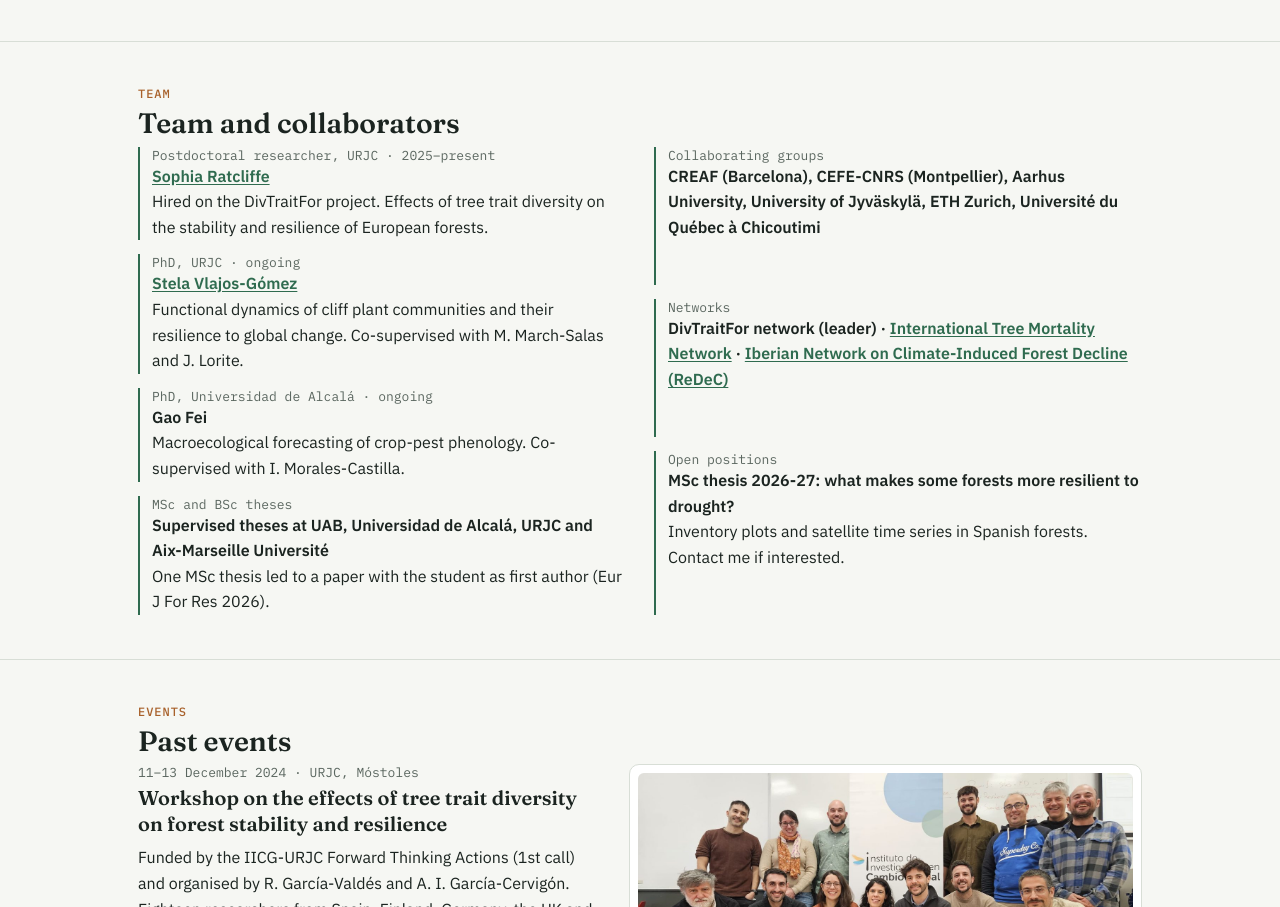
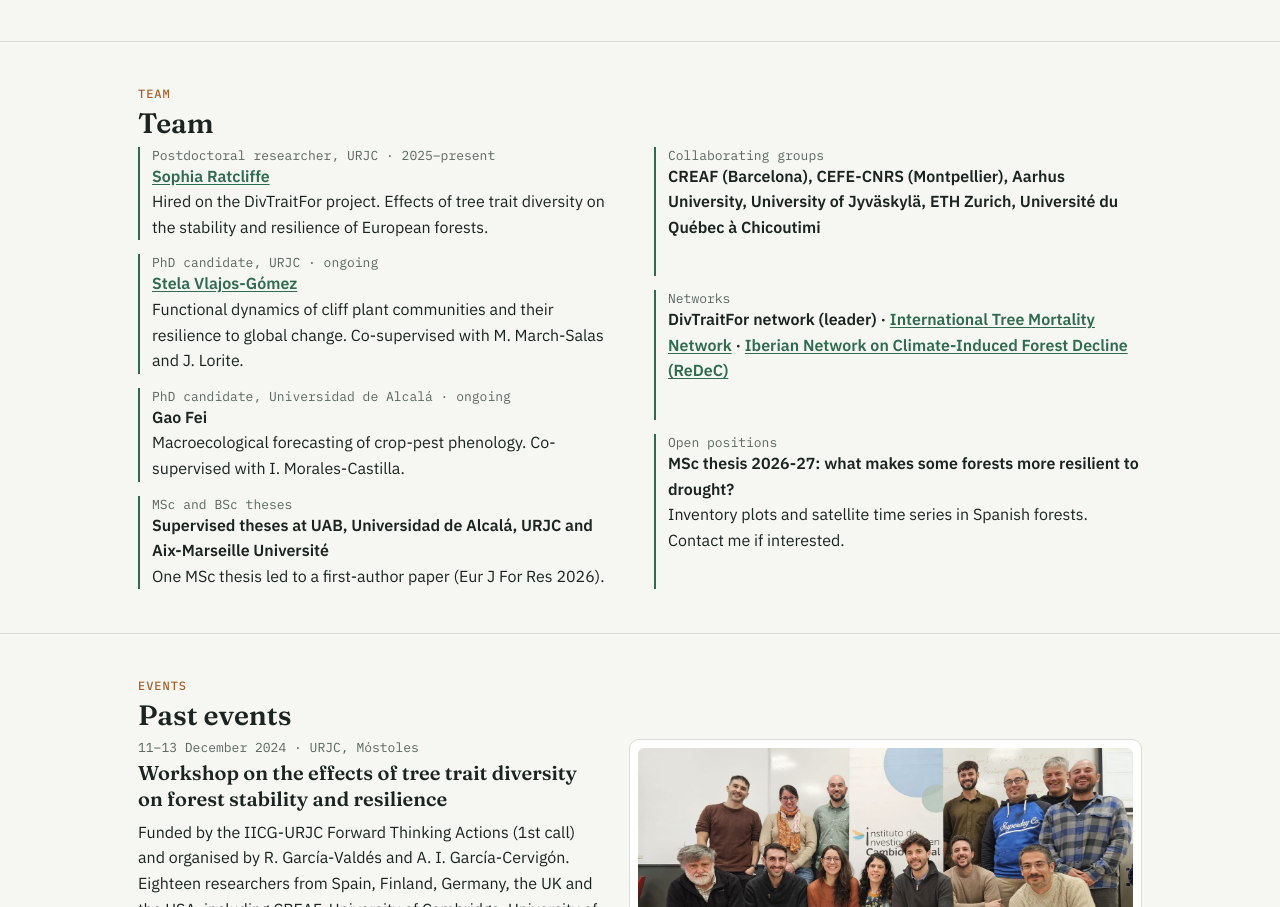
Before and after one commit to rgarciavaldes/rgarciavaldes.github.io, a plain HTML site: page index.html in a window 1280 px wide. Shown: the part 4321-5228 px from the top of the page. Drawn offline with Linux system fonts and the light colour scheme.

Commit message:
Add files via upload

```diff
--- a/index.html
+++ b/index.html
@@ -197,13 +197,13 @@ footer{border-top:1px solid var(--line);padding-block:28px;color:var(--muted);fo
 
 <section id="team"><div class="wrap">
 <p class="kicker">Team</p>
-<h2>Team and collaborators</h2>
+<h2>Team</h2>
 <div class="cols">
 <ul class="list">
 <li><div class="when">Postdoctoral researcher, URJC · 2025–present</div><div class="what"><a href="https://orcid.org/0000-0001-9284-7900">Sophia Ratcliffe</a></div><div>Hired on the DivTraitFor project. Effects of tree trait diversity on the stability and resilience of European forests.</div></li>
-<li><div class="when">PhD, URJC · ongoing</div><div class="what"><a href="https://orcid.org/0009-0003-9011-1125">Stela Vlajos-Gómez</a></div><div>Functional dynamics of cliff plant communities and their resilience to global change. Co-supervised with M. March-Salas and J. Lorite.</div></li>
-<li><div class="when">PhD, Universidad de Alcalá · ongoing</div><div class="what">Gao Fei</div><div>Macroecological forecasting of crop-pest phenology. Co-supervised with I. Morales-Castilla.</div></li>
-<li><div class="when">MSc and BSc theses</div><div class="what">Supervised theses at UAB, Universidad de Alcalá, URJC and Aix-Marseille Université</div><div>One MSc thesis led to a paper with the student as first author (Eur J For Res 2026).</div></li>
+<li><div class="when">PhD candidate, URJC · ongoing</div><div class="what"><a href="https://orcid.org/0009-0003-9011-1125">Stela Vlajos-Gómez</a></div><div>Functional dynamics of cliff plant communities and their resilience to global change. Co-supervised with M. March-Salas and J. Lorite.</div></li>
+<li><div class="when">PhD candidate, Universidad de Alcalá · ongoing</div><div class="what">Gao Fei</div><div>Macroecological forecasting of crop-pest phenology. Co-supervised with I. Morales-Castilla.</div></li>
+<li><div class="when">MSc and BSc theses</div><div class="what">Supervised theses at UAB, Universidad de Alcalá, URJC and Aix-Marseille Université</div><div>One MSc thesis led to a first-author paper (Eur J For Res 2026).</div></li>
 </ul>
 <ul class="list">
 <li><div class="when">Collaborating groups</div><div class="what">CREAF (Barcelona), CEFE-CNRS (Montpellier), Aarhus University, University of Jyväskylä, ETH Zurich, Université du Québec à Chicoutimi</div></li>
```
